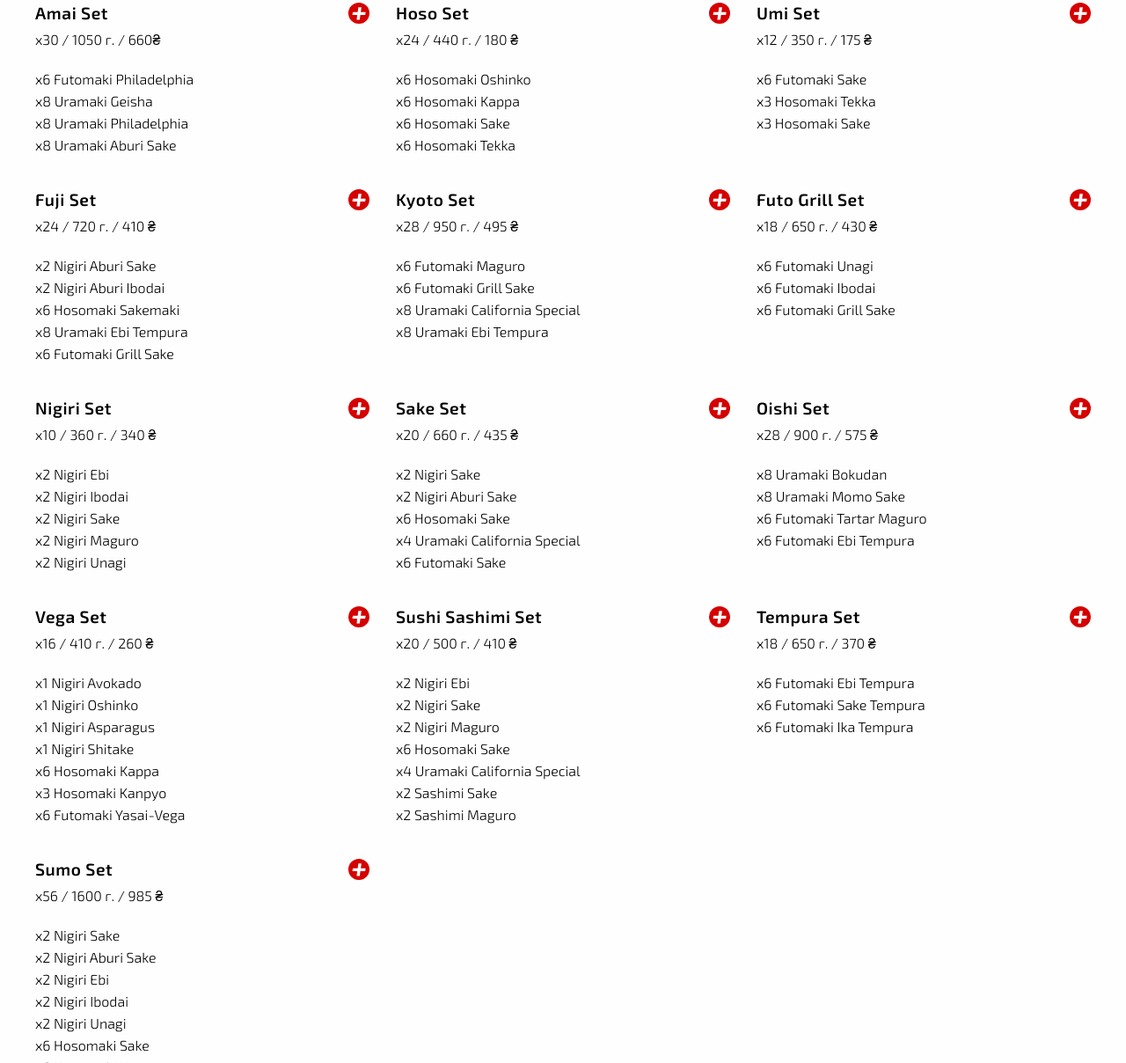
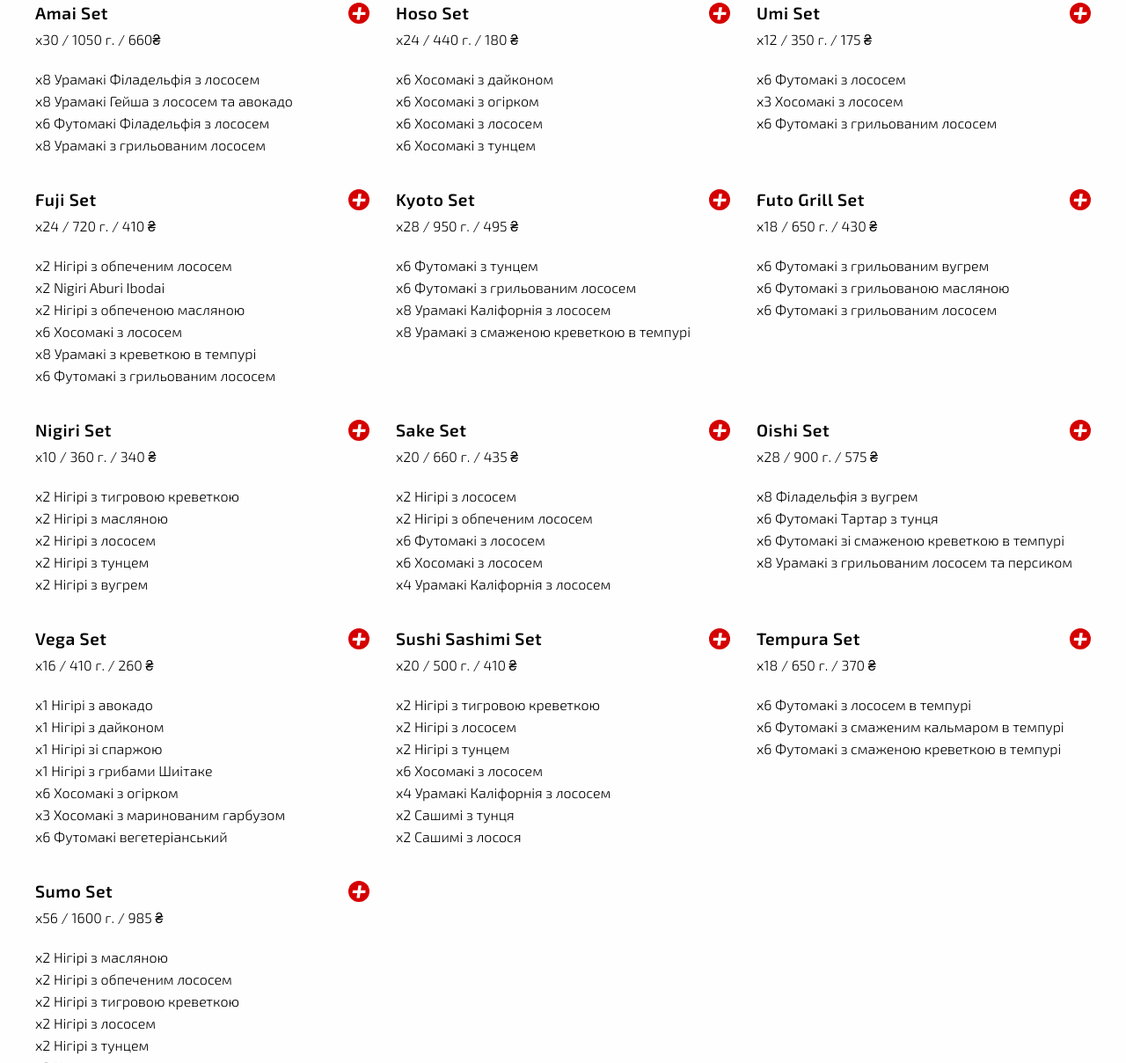
Before and after one commit to Mir4ri/Umami, a plain HTML site: page index.html in a window 1280 px wide. Shown: the part 1592-2800 px from the top of the page at 88% size. Drawn offline with nearby package versions, Linux system fonts and the light colour scheme.

Commit message:
change lang for sets

```diff
--- a/index.html
+++ b/index.html
@@ -134,7 +134,7 @@
           </div>
           <div class="menuItem">
             <span class="menuItem__top flex">
-              <span class="menuItem__top__name">тар-тар з тунця</span>
+              <span class="menuItem__top__name">тартар з тунця</span>
               <span class="menuItem__top__price">
                 <span>155</span>
                 <img src="./img/buy.svg" alt="addtocart" class="addToCart" />
@@ -164,7 +164,7 @@
           </div>
           <div class="menuItem">
             <span class="menuItem__top flex">
-              <span class="menuItem__top__name">тар-тар з лосося</span>
+              <span class="menuItem__top__name">тартар з лосося</span>
               <span class="menuItem__top__price">
                 <span>135</span>
                 <img src="./img/buy.svg" alt="addtocart" class="addToCart" />
@@ -506,7 +506,7 @@
           </div>
           <div class="menuItem">
             <span class="menuItem__top flex">
-              <span class="menuItem__top__name">тар-тар з тунця</span>
+              <span class="menuItem__top__name">тартар з тунця</span>
               <span class="menuItem__top__price">
                 <span>75</span>
                 <img src="./img/buy.svg" alt="addtocart" class="addToCart" />
@@ -515,7 +515,7 @@
           </div>
           <div class="menuItem">
             <span class="menuItem__top flex">
-              <span class="menuItem__top__name">тар-тар з лосося</span>
+              <span class="menuItem__top__name">тартар з лосося</span>
               <span class="menuItem__top__price">
                 <span>75</span>
                 <img src="./img/buy.svg" alt="addtocart" class="addToCart" />
@@ -841,10 +841,10 @@
           <span class="setItem__description">x30 / 1050 г. / <span
               class="setItem__description__price">660</span>₴</span>
           <ul class="setList">
-            <li class="setList__item">x6 Futomaki Philadelphia</li>
-            <li class="setList__item">x8 Uramaki Geisha</li>
-            <li class="setList__item">x8 Uramaki Philadelphia</li>
-            <li class="setList__item">x8 Uramaki Aburi Sake</li>
+            <li class="setList__item">x8 Урамакі Філадельфія з лососем</li>
+            <li class="setList__item">x8 Урамакі Гейша з лососем та авокадо</li>
+            <li class="setList__item">x6 Футомакі Філадельфія з лососем</li>
+            <li class="setList__item">x8 Урамакі з грильованим лососем </li>
           </ul>
         </div>
 
@@ -856,10 +856,10 @@
           <span class="setItem__description">x24 / 440 г. / <span class="setItem__description__price">180</span>
             ₴</span>
           <ul class="setList">
-            <li class="setList__item">x6 Hosomaki Oshinko</li>
-            <li class="setList__item">x6 Hosomaki Kappa</li>
-            <li class="setList__item">x6 Hosomaki Sake</li>
-            <li class="setList__item">x6 Hosomaki Tekka</li>
+            <li class="setList__item">x6 Хосомакі з дайконом</li>
+            <li class="setList__item">x6 Хосомакі з огірком</li>
+            <li class="setList__item">x6 Хосомакі з лососем</li>
+            <li class="setList__item">x6 Хосомакі з тунцем</li>
           </ul>
         </div>
 
@@ -871,9 +871,9 @@
           <span class="setItem__description">x12 / 350 г. / <span class="setItem__description__price">175</span>
             ₴</span>
           <ul class="setList">
-            <li class="setList__item">x6 Futomaki Sake</li>
-            <li class="setList__item">x3 Hosomaki Tekka</li>
-            <li class="setList__item">x3 Hosomaki Sake</li>
+            <li class="setList__item">x6 Футомакі з лососем</li>
+            <li class="setList__item">x3 Хосомакі з лососем</li>
+            <li class="setList__item">x6 Футомакі з грильованим лососем</li>
           </ul>
         </div>
 
@@ -885,11 +885,12 @@
           <span class="setItem__description">x24 / 720 г. / <span class="setItem__description__price">410</span>
             ₴</span>
           <ul class="setList">
-            <li class="setList__item">x2 Nigiri Aburi Sake</li>
+            <li class="setList__item">x2 Нігірі з обпеченим лососем</li>
             <li class="setList__item">x2 Nigiri Aburi Ibodai</li>
-            <li class="setList__item">x6 Hosomaki Sakemaki</li>
-            <li class="setList__item">x8 Uramaki Ebi Tempura</li>
-            <li class="setList__item">x6 Futomaki Grill Sake</li>
+            <li class="setList__item">x2 Нігірі з обпеченою масляною</li>
+            <li class="setList__item">x6 Хосомакі з лососем</li>
+            <li class="setList__item">x8 Урамакі з креветкою в темпурі</li>
+            <li class="setList__item">x6 Футомакі з грильованим лососем</li>
           </ul>
         </div>
 
@@ -901,10 +902,10 @@
           <span class="setItem__description">x28 / 950 г. / <span class="setItem__description__price">495</span>
             ₴</span>
           <ul class="setList">
-            <li class="setList__item">x6 Futomaki Maguro</li>
-            <li class="setList__item">x6 Futomaki Grill Sake</li>
-            <li class="setList__item">x8 Uramaki California Special</li>
-            <li class="setList__item">x8 Uramaki Ebi Tempura</li>
+            <li class="setList__item">x6 Футомакі з тунцем</li>
+            <li class="setList__item">x6 Футомакі з грильованим лососем</li>
+            <li class="setList__item">x8 Урамакі Каліфорнія з лососем</li>
+            <li class="setList__item">x8 Урамакі з смаженою креветкою в темпурі</li>
           </ul>
         </div>
 
@@ -916,9 +917,9 @@
           <span class="setItem__description">x18 / 650 г. / <span class="setItem__description__price">430</span>
             ₴</span>
           <ul class="setList">
-            <li class="setList__item">x6 Futomaki Unagi</li>
-            <li class="setList__item">x6 Futomaki Ibodai</li>
-            <li class="setList__item">x6 Futomaki Grill Sake</li>
+            <li class="setList__item">x6 Футомакі з грильованим вугрем </li>
+            <li class="setList__item">x6 Футомакі з грильованою масляною</li>
+            <li class="setList__item">x6 Футомакі з грильованим лососем</li>
           </ul>
         </div>
 
@@ -930,11 +931,11 @@
           <span class="setItem__description">x10 / 360 г. / <span class="setItem__description__price">340</span>
             ₴</span>
           <ul class="setList">
-            <li class="setList__item">x2 Nigiri Ebi</li>
-            <li class="setList__item">x2 Nigiri Ibodai</li>
-            <li class="setList__item">x2 Nigiri Sake</li>
-            <li class="setList__item">x2 Nigiri Maguro</li>
-            <li class="setList__item">x2 Nigiri Unagi</li>
+            <li class="setList__item">x2 Нігірі з тигровою креветкою</li>
+            <li class="setList__item">x2 Нігірі з масляною</li>
+            <li class="setList__item">x2 Нігірі з лососем</li>
+            <li class="setList__item">x2 Нігірі з тунцем</li>
+            <li class="setList__item">x2 Нігірі з вугрем</li>
           </ul>
         </div>
 
@@ -946,11 +947,11 @@
           <span class="setItem__description">x20 / 660 г. / <span class="setItem__description__price">435</span>
             ₴</span>
           <ul class="setList">
-            <li class="setList__item">x2 Nigiri Sake</li>
-            <li class="setList__item">x2 Nigiri Aburi Sake</li>
-            <li class="setList__item">x6 Hosomaki Sake</li>
-            <li class="setList__item">x4 Uramaki California Special</li>
-            <li class="setList__item">x6 Futomaki Sake</li>
+            <li class="setList__item">x2 Нігірі з лососем</li>
+            <li class="setList__item">x2 Нігірі з обпеченим лососем</li>
+            <li class="setList__item">x6 Футомакі з лососем</li>
+            <li class="setList__item">x6 Хосомакі з лососем</li>
+            <li class="setList__item">x4 Урамакі Каліфорнія з лососем</li>
           </ul>
         </div>
 
@@ -962,10 +963,10 @@
           <span class="setItem__description">x28 / 900 г. / <span class="setItem__description__price">575</span>
             ₴</span>
           <ul class="setList">
-            <li class="setList__item">x8 Uramaki Bokudan</li>
-            <li class="setList__item">x8 Uramaki Momo Sake</li>
-            <li class="setList__item">x6 Futomaki Tartar Maguro</li>
-            <li class="setList__item">x6 Futomaki Ebi Tempura</li>
+            <li class="setList__item">x8 Філадельфія з вугрем</li>
+            <li class="setList__item">x6 Футомакі Тартар з тунця</li>
+            <li class="setList__item">x6 Футомакі зі смаженою креветкою в темпурі</li>
+            <li class="setList__item">x8 Урамакі з грильованим лососем та персиком</li>
           </ul>
         </div>
 
@@ -977,13 +978,13 @@
           <span class="setItem__description">x16 / 410 г. / <span class="setItem__description__price">260</span>
             ₴</span>
           <ul class="setList">
-            <li class="setList__item">x1 Nigiri Avokado</li>
-            <li class="setList__item">x1 Nigiri Oshinko</li>
-            <li class="setList__item">x1 Nigiri Asparagus</li>
-            <li class="setList__item">x1 Nigiri Shitake</li>
-            <li class="setList__item">x6 Hosomaki Kappa</li>
-            <li class="setList__item">x3 Hosomaki Kanpyo</li>
-            <li class="setList__item">x6 Futomaki Yasai-Vega</li>
+            <li class="setList__item">x1 Нігірі з авокадо</li>
+            <li class="setList__item">x1 Нігірі з дайконом</li>
+            <li class="setList__item">x1 Нігірі зі спаржою</li>
+            <li class="setList__item">x1 Нігірі з грибами Шиітаке</li>
+            <li class="setList__item">x6 Хосомакі з огірком</li>
+            <li class="setList__item">x3 Хосомакі з маринованим гарбузом</li>
+            <li class="setList__item">x6 Футомакі вегетеріанський</li>
           </ul>
         </div>
 
@@ -995,13 +996,13 @@
           <span class="setItem__description">x20 / 500 г. / <span class="setItem__description__price">410</span>
             ₴</span>
           <ul class="setList">
-            <li class="setList__item">x2 Nigiri Ebi</li>
-            <li class="setList__item">x2 Nigiri Sake</li>
-            <li class="setList__item">x2 Nigiri Maguro</li>
-            <li class="setList__item">x6 Hosomaki Sake</li>
-            <li class="setList__item">x4 Uramaki California Special</li>
-            <li class="setList__item">x2 Sashimi Sakе</li>
-            <li class="setList__item">x2 Sashimi Maguro</li>
+            <li class="setList__item">x2 Нігірі з тигровою креветкою</li>
+            <li class="setList__item">x2 Нігірі з лососем</li>
+            <li class="setList__item">x2 Нігірі з тунцем</li>
+            <li class="setList__item">x6 Хосомакі з лососем</li>
+            <li class="setList__item">x4 Урамакі Каліфорнія з лососем</li>
+            <li class="setList__item">x2 Сашимі з тунця</li>
+            <li class="setList__item">x2 Сашимі з лосося</li>
           </ul>
         </div>
 
@@ -1013,9 +1014,9 @@
           <span class="setItem__description">x18 / 650 г. / <span class="setItem__description__price">370</span>
             ₴</span>
           <ul class="setList">
-            <li class="setList__item">x6 Futomaki Ebi Tempura</li>
-            <li class="setList__item">x6 Futomaki Sake Tempura</li>
-            <li class="setList__item">x6 Futomaki Ika Tempura</li>
+            <li class="setList__item">x6 Футомакі з лососем в темпурі</li>
+            <li class="setList__item">x6 Футомакі з смаженим кальмаром в темпурі</li>
+            <li class="setList__item">x6 Футомакі з смаженою креветкою в темпурі</li>
           </ul>
         </div>
 
@@ -1027,17 +1028,18 @@
           <span class="setItem__description">x56 / 1600 г. / <span class="setItem__description__price">985</span>
             ₴</span>
           <ul class="setList">
-            <li class="setList__item">x2 Nigiri Sake</li>
-            <li class="setList__item">x2 Nigiri Aburi Sake</li>
-            <li class="setList__item">x2 Nigiri Ebi</li>
-            <li class="setList__item">x2 Nigiri Ibodai</li>
-            <li class="setList__item">x2 Nigiri Unagi</li>
-            <li class="setList__item">x6 Hosomaki Sake</li>
-            <li class="setList__item">x6 Hosomaki Kappa</li>
-            <li class="setList__item">x8 Uramaki California Special</li>
-            <li class="setList__item">x8 Uramaki Ebi Tempura</li>
-            <li class="setList__item">x8 Uramaki Spicy Maguro</li>
-            <li class="setList__item">x8 Uramaki Momo Sake</li>
+            <li class="setList__item">x2 Нігірі з масляною</li>
+            <li class="setList__item">x2 Нігірі з обпеченим лососем</li>
+            <li class="setList__item">x2 Нігірі з тигровою креветкою</li>
+            <li class="setList__item">x2 Нігірі з лососем</li>
+            <li class="setList__item">x2 Нігірі з тунцем</li>
+            <li class="setList__item">x2 Нігірі з вугрем</li>
+            <li class="setList__item">x6 Хосомакі з лососем</li>
+            <li class="setList__item">x6 Хосомакі з огірком</li>
+            <li class="setList__item">x8 Урамакі Каліфорнія з лососем</li>
+            <li class="setList__item">x8 Урамакі з смаженою креветкою в темпурі</li>
+            <li class="setList__item">x8 Урамакі з пікантним тунцем</li>
+            <li class="setList__item">x8 Урамакі з грильованим лососем та персиком</li>
           </ul>
         </div>
       </div>
@@ -1056,10 +1058,6 @@
             Замовлення приймаються через наш сайт та за телефоном +380 68 409
             2581 <br />
             Час доставки уточнюється в телефонному режимі.
-          </p>
-          <p>
-            У вартість замовлених страв не входять вартість доставки та
-            упаковки.
           </p>
         </div>
         <div class="gridDelivery__whenOrderGet">
--- a/styles/components/_header.scss
+++ b/styles/components/_header.scss
@@ -47,9 +47,11 @@ header {
       }
     }
     .cart {
-      cursor: pointer;
       align-self: center;
       justify-content: flex-end;
+      .iconCart {
+        cursor: pointer;
+      }
       #localLength {
         position: relative;
         left: -20px;
```
Also changed, not shown: styles/style.css, 1 other file.
